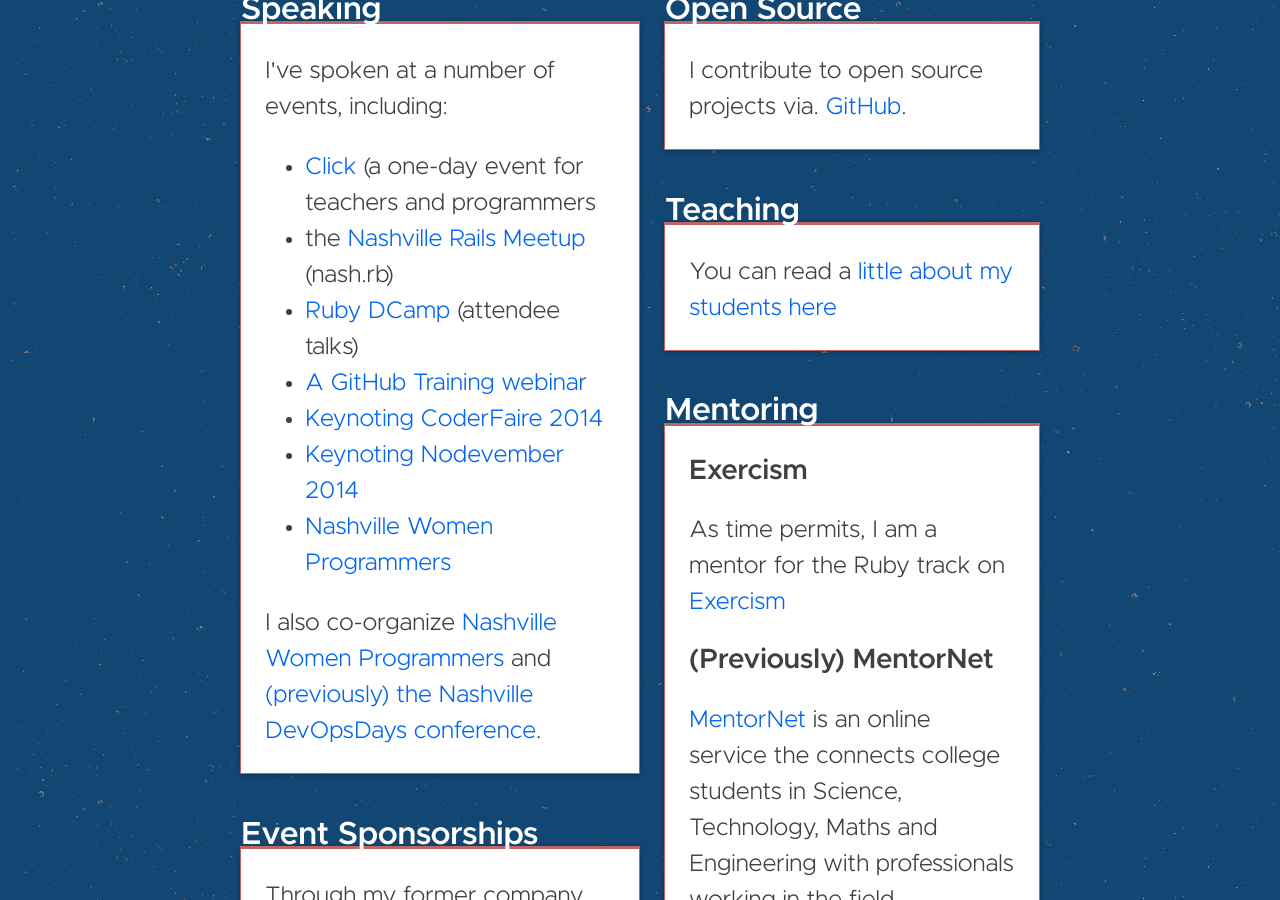
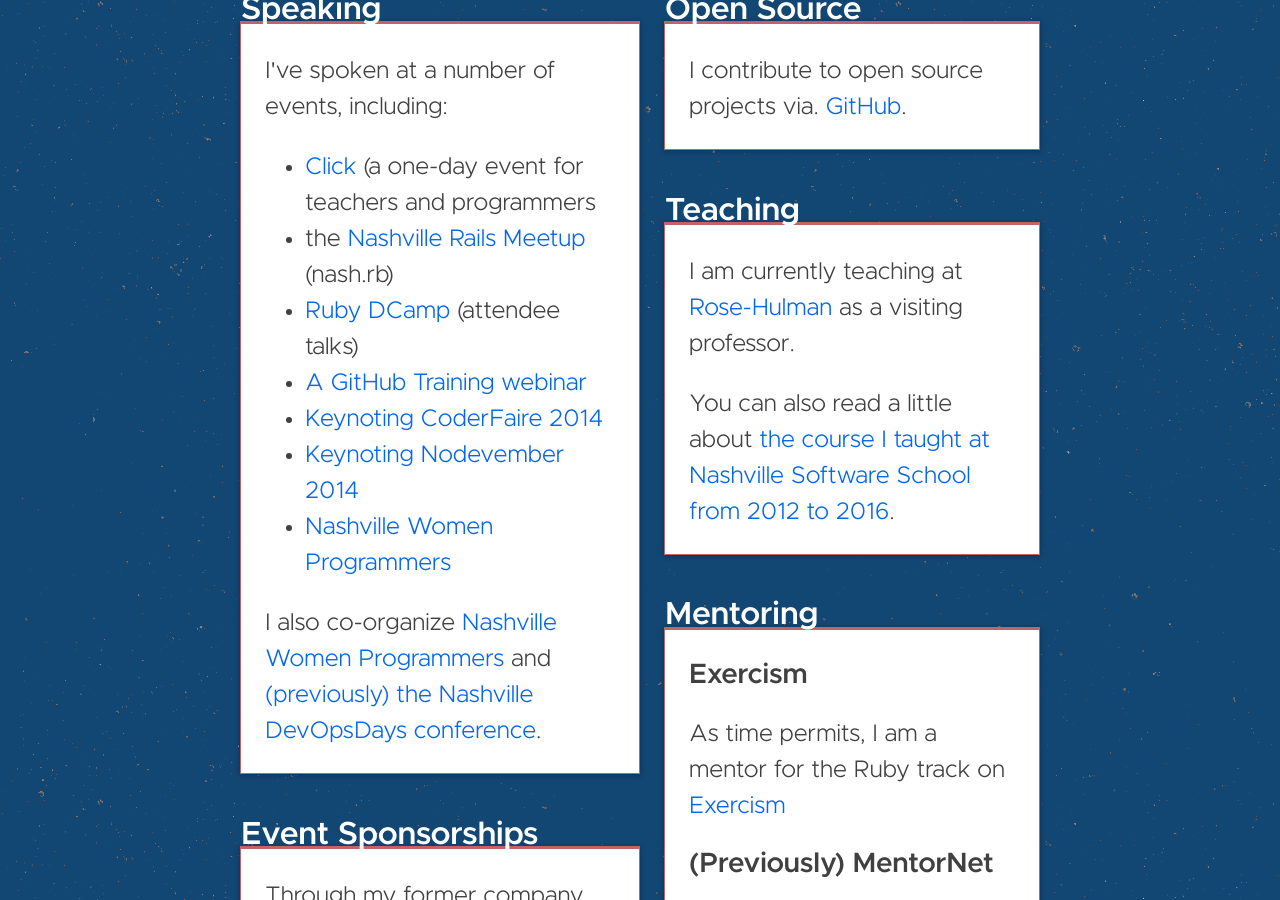
Before and after one commit to miniature-caravan/miniature-caravan.github.io, a Jekyll site: the page built from community-involvement.html, in a window 1280 px wide and 900 px high, scrolled down 352 px. Built offline with Jekyll 4.4.1, drawn with Linux system fonts in a browser that asks for light colours.

Commit message:
Tweaks to the verbiage around teaching

```diff
--- a/community-involvement.html
+++ b/community-involvement.html
@@ -59,7 +59,8 @@
     <section class="high-key">
       <h2>Teaching</h2>
 
-      <p>You can read a <a href="/students">little about my students here</a></p>
+      <p>I am currently teaching at <a href="https://www.rose-hulman.edu/">Rose-Hulman</a> as a visiting professor.</p>
+      <p>You can also read a little about <a href="/students">the course I taught at Nashville Software School from 2012 to 2016</a>.</p>
     </section>
 
     <section class="high-key">
```
Also changed, not shown: students.md (+1 -1 lines).
